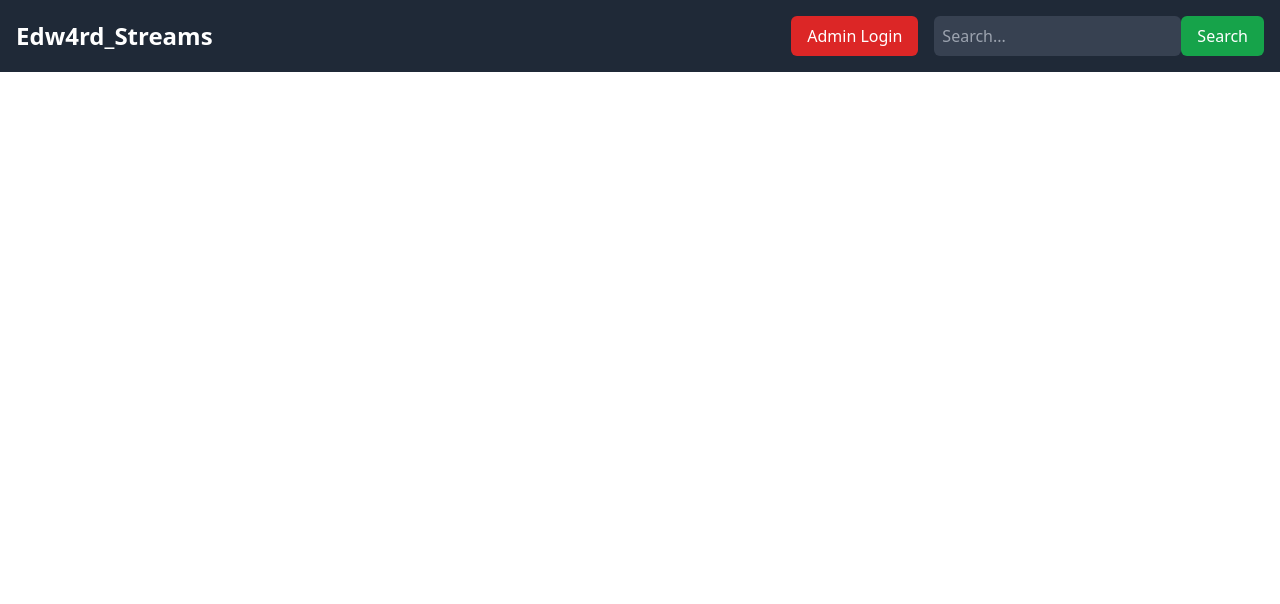
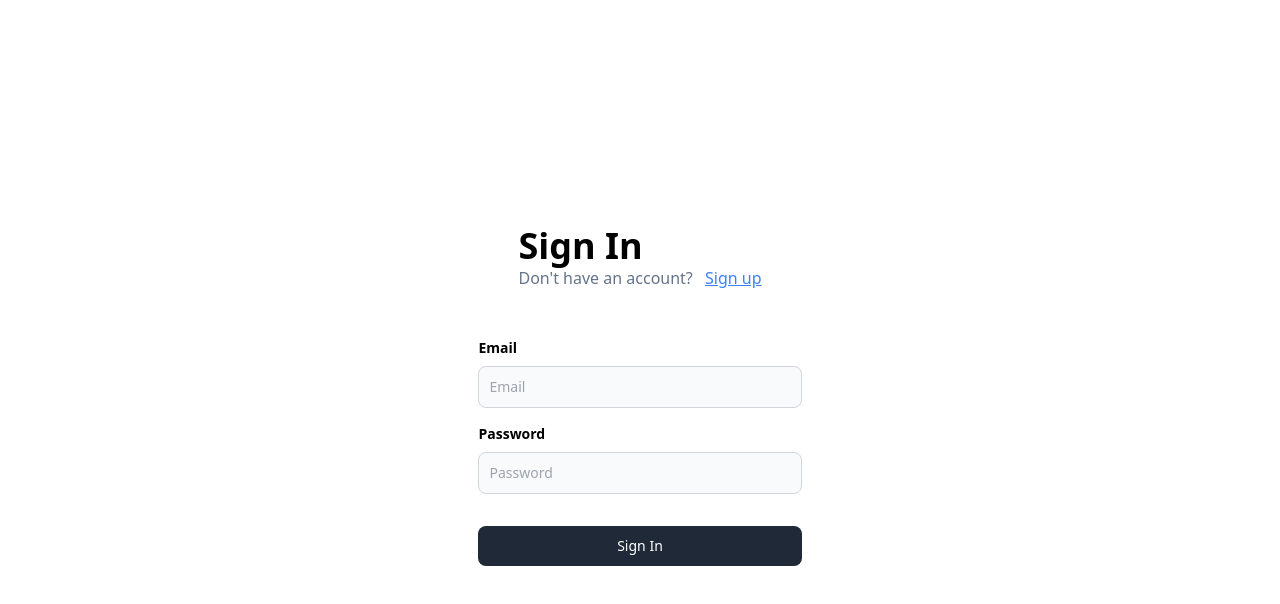
Before and after one commit to snitin06820/Edw4rd_Streams, a React (Vite) app: page /signin in a window 1280 px wide. Shown: the top 604 px of the page. Built offline with nearby package versions, Linux system fonts and the light colour scheme.

Commit message:
Add signin an signup page

```diff
--- a/src/App.jsx
+++ b/src/App.jsx
@@ -5,6 +5,9 @@ import Home from "./pages/Home";
 import AdminLogin from "./pages/AdminLogin";
 import AdminPanel from "./pages/AdminPanel";
 import { AdminProvider } from "./context/AdminContext";
+import Layout from "./components/Layout";
+import  Signin  from "./pages/Signin";
+import  Signup  from "./pages/Signup";
 
 function App() {
   const [movies, setMovies] = useState([
@@ -28,8 +31,11 @@ function App() {
   return (
     <AdminProvider>
       <Router>
+        <Layout>
           <Navbar />
           <Routes>
+            <Route path="/signin" element={<Signin />} /> {/* Add Signin route */}
+            <Route path="/signup" element={<Signup />} /> {/* Add Signup route */}
             <Route path="/" element={<Home movies={movies} />} />
             <Route path="/admin-login" element={<AdminLogin />} />
             <Route
@@ -37,6 +43,7 @@ function App() {
               element={<AdminPanel addMovie={addMovie} />}
             />
           </Routes>
+        </Layout>
       </Router>
     </AdminProvider>
   );
--- /dev/null
+++ b/src/components/Auth.jsx
@@ -0,0 +1,132 @@
+import React, { useState } from "react";
+import { Link, useNavigate } from "react-router-dom";
+
+const Auth = ({ type }) => {
+  const navigate = useNavigate();
+  const [postInputs, setPostInputs] = useState({
+    name: "",
+    email: "",
+    password: "",
+  });
+
+  const handleInputChange = (e) => {
+    setPostInputs({ ...postInputs, [e.target.name]: e.target.value });
+  };
+
+  const handleSubmit = (e) => {
+    e.preventDefault();
+    // Handle signin or signup logic here
+    // For example, you can make an API call to your backend
+    // or use a library like Firebase to handle authentication
+    if (type === 'signin') {
+
+
+      // alert("you logged in")
+      // Signin logic
+    } else {
+
+
+      alert("you signed up")
+      // Signup logic
+    }
+    navigate('/'); // Redirect to homepage after signin or signup
+  };
+
+  return (
+    <div className="h-screen flex justify-center flex-col ">
+      <div className="flex justify-center">
+        <div>
+          <div className="px-10">
+            <div className="text-4xl font-extrabold">
+              {type === "signup" ? "Create Account" : "Sign In"}
+            </div>
+            <div className="text-slate-500">
+              {type === "signin" ? (
+                <span>
+                  Don't have an account?{" "}
+                  <Link
+                    className="pl-2 underline text-blue-500"
+                    to={type === "signin" ? "/signup" : "/signin"}
+                  >
+                    Sign up
+                  </Link>
+                </span>
+              ) : (
+                <span>
+                  Already have an account?{" "}
+                  <Link
+                    className="pl-2 underline text-blue-500"
+                    to={type === "signin" ? "/signup" : "/signin"}
+                  >
+                    Sign in
+                  </Link>
+                </span>
+              )}
+            </div>
+          </div>
+          <div className="pt-8">
+            {type === "signup" ? (
+              <LabelledInput
+                label="Name"
+                placeholder="Name"
+                name="name"
+                value={postInputs.name}
+                onChange={handleInputChange}
+              />
+            ) : null}
+            <LabelledInput
+              label="Email"
+              placeholder="Email"
+              name="email"
+              value={postInputs.email}
+              onChange={handleInputChange}
+            />
+            <LabelledInput
+              label="Password"
+              type="password"
+              placeholder="Password"
+              name="password"
+              value={postInputs.password}
+              onChange={handleInputChange}
+            />
+            <button
+              type="button"
+              className="mt-8 w-full text-white bg-gray-800 hover:bg-gray-900 focus:outline-none focus:ring-4 focus:ring-gray-300 font-medium rounded-lg text-sm px-5 py-2.5 me-2 mb-2 dark:bg-gray-800 dark:hover:bg-gray-700 dark:focus:ring-gray-700 dark:border-gray-700"
+              onClick={handleSubmit}
+            >
+              {type === "signup" ? "Sign Up" : "Sign In"}
+            </button>
+          </div>
+        </div>
+      </div>
+    </div>
+  );
+};
+
+const LabelledInput = ({
+  label,
+  placeholder,
+  name,
+  value,
+  onChange,
+  type = "text",
+}) => {
+  return (
+    <div>
+      <label className="block mb-2 text-sm font-bold text-black pt-4">
+        {label}
+      </label>
+      <input
+        type={type}
+        className="bg-gray-50 border border-gray-300 text-gray-900 text-sm rounded-lg focus:ring-blue-500 focus:border-blue-500 block w-full p-2.5"
+        placeholder={placeholder}
+        name={name}
+        value={value}
+        onChange={onChange}
+        required
+      />
+    </div>
+  );
+};
+
+export default Auth;
--- /dev/null
+++ b/src/components/Layout.jsx
@@ -0,0 +1,22 @@
+import React from 'react';
+import { useLocation } from 'react-router-dom';
+import Auth from './Auth';
+
+const Layout = ({ children }) => {
+  const location = useLocation();
+  const isAuthPage = location.pathname === '/signin' || location.pathname === '/signup';
+
+  return (
+    <div className="h-screen flex flex-col">
+      {isAuthPage ? (
+        <Auth type={location.pathname === '/signin' ? 'signin' : 'signup'} />
+      ) : (
+        <>
+          <main className="flex-1">{children}</main>
+        </>
+      )}
+    </div>
+  );
+};
+
+export default Layout;
--- /dev/null
+++ b/src/pages/Signin.jsx
@@ -0,0 +1,9 @@
+import React from 'react';
+import Auth from '../components/Auth';
+
+
+const Signin = () => {
+  return <Auth type="signin" />;
+};
+
+export default Signin;
--- /dev/null
+++ b/src/pages/Signup.jsx
@@ -0,0 +1,9 @@
+import React from "react"
+import Auth from "../components/Auth"
+
+
+const Signup = () => {
+    return <Auth type="signup" />;
+  };
+
+export default Signup;
```
Lines whose indentation alone changed are shown as unchanged.
